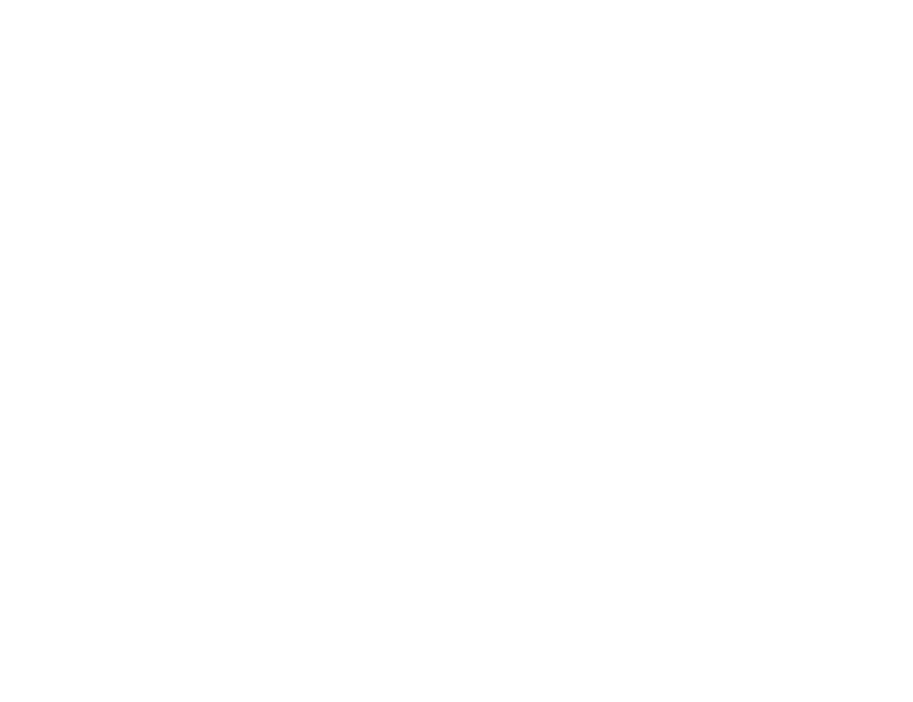
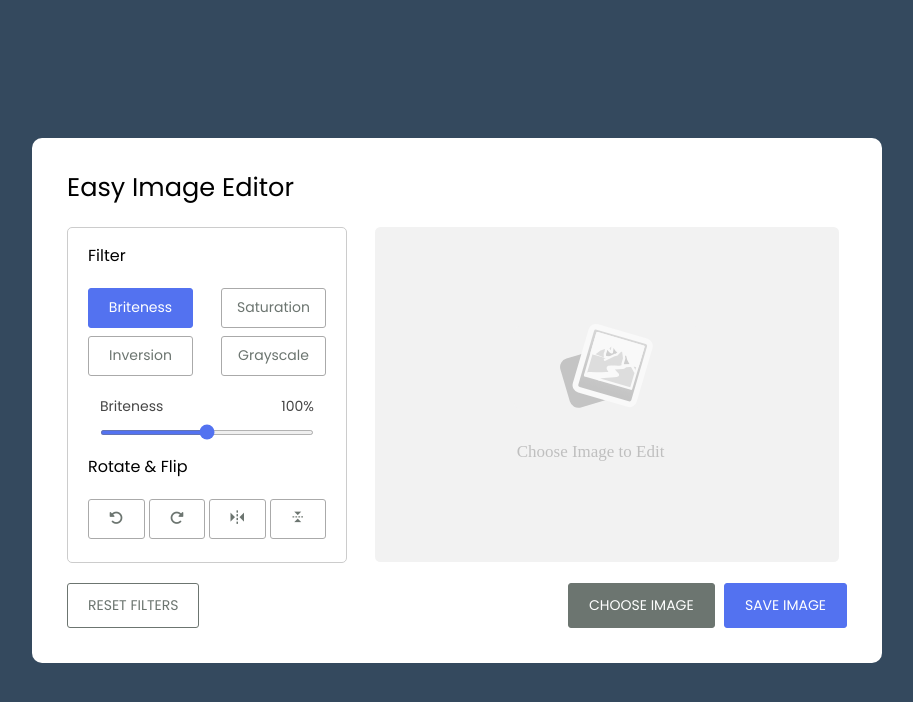
Before and after one commit to Awaischeema1/Image-Editor, a plain HTML site: page index.html in a window 1280 px wide. Shown: the whole page, without its empty margins (183-1096 px from the left). Drawn offline with nearby package versions, Linux system fonts and the light colour scheme.

Commit message:
design complete

```diff
--- a/index.html
+++ b/index.html
@@ -4,10 +4,53 @@
     <meta charset="UTF-8">
     <meta http-equiv="X-UA-Compatible" content="IE=edge">
     <meta name="viewport" content="width=device-width, initial-scale=1.0">
-    <title>Photo Eidtor</title>
+    <title>Easy Image Eidtor</title>
+    <link href='https://unpkg.com/boxicons@2.1.2/css/boxicons.min.css' rel='stylesheet'>
+    <link rel="stylesheet" href="https://cdnjs.cloudflare.com/ajax/libs/font-awesome/6.1.2/css/all.min.css" integrity="sha512-1sCRPdkRXhBV2PBLUdRb4tMg1w2YPf37qatUFeS7zlBy7jJI8Lf4VHwWfZZfpXtYSLy85pkm9GaYVYMfw5BC1A==" crossorigin="anonymous" referrerpolicy="no-referrer" />
     <link rel="stylesheet" href="./style.css">
 </head>
 <body>
-
+    <div class="container">
+        <h2>Easy Image Editor</h2>
+        <div class="wrapper">
+            <div class="editor-panel">
+                <div class="filter">
+                    <label class="title">Filter</label>
+                    <div class="options">
+                        <button class="active">Briteness</button>
+                        <button>Saturation</button>
+                        <button>Inversion</button>
+                        <button>Grayscale</button>
+                    </div>
+                    <div class="slider">
+                        <div class="filter-info">
+                            <p class="name">Briteness</p>
+                            <p class="value">100%</p>
+                        </div>
+                        <input type="range" value="100" min="0" max="200">
+                    </div>
+                </div>
+                <div class="rotate">
+                    <label class="title">Rotate & Flip</label>
+                    <div class="options">
+                        <button><i class="fa-solid fa-rotate-left"></i></button>
+                        <button><i class="fa-solid fa-rotate-right"></i></button>
+                        <button><i class="bx bx-reflect-vertical"></i></button>
+                        <button><i class="bx bx-reflect-horizontal"></i></button>
+                    </div>
+                </div>
+            </div>
+            <div class="preview-image">
+                <img src="./image-placeholder.svg" alt="Editor image preview">
+            </div>
+        </div>
+        <div class="controls">
+            <button class="reset-filter">Reset Filters</button>
+            <div class="row">
+                <button class="choose-img">Choose Image</button>
+                <button class="save-img">Save Image</button>
+            </div>
+        </div>
+    </div>
 </body>
 </html>
--- a/style.css
+++ b/style.css
@@ -5,3 +5,151 @@
     box-sizing: border-box;
     font-family: 'Poppins', sans-serif;
 }
+body{
+    display: flex;
+    align-items: center;
+    justify-content: center;
+    min-height: 100vh;
+    background: #34495e;
+}
+.container{
+    width: 850px;
+    background: #fff;
+    padding: 30px 35px 35px;
+    border-radius: 10px;
+}
+.container h2{
+    font-size: 1.6rem;
+    font-weight: 500;
+}
+.container .wrapper{
+    display: flex;
+    margin: 20px 0;
+    min-height: 335px;
+}
+.wrapper .editor-panel{
+width: 280px;
+padding: 15px 20px;
+border: 1px solid #ccc;
+border-radius: 5px;
+}
+.editor-panel .title{
+    display: block;
+    font-size: 1rem;
+    margin-bottom: 20px;
+}
+.editor-panel .options,.controls{
+    display: flex;
+    flex-wrap: wrap;
+    justify-content: space-between;
+}
+.editor-panel button{
+    height: 40px;
+    font-size: 14px;
+    color: #6c7570;
+    margin-bottom: 8px;
+    border-radius: 3px;
+    border: 1px solid #aaa;
+    cursor: pointer;
+    background: #fff;
+}
+.editor-panel button:hover{
+background: #f5f5f5;
+}
+.editor-panel .filter button{
+    width: calc(100% / 2 - 14px);
+}
+.filter button.active{
+    color: #fff;
+    background: #5372f0;
+    border-color: #5372f0;
+}
+.filter .slider{
+    margin: 12px;
+}
+.slider .filter-info{
+    display: flex;
+    justify-content: space-between;
+    font-size: 14px;
+    color: #464646;
+}
+.slider input{
+    width: 100%;
+    height: 5px;
+    accent-color: #5372f0
+}
+.editor-panel.rotate{
+    margin-top: 17px;
+}
+.editor-panel .rotate button{
+    width: calc(100% / 4 - 3px);
+}
+.rotate button:nth-child(3),
+.rotate button:nth-child(3)
+{
+    font-size: 18px;
+}
+.wrapper .preview-image{
+    margin-left: 20px;
+    display: flex;
+    align-items: center;
+    justify-content: center;
+    flex-grow: 1;
+}
+.preview-image img{
+    max-width: 490px;
+    max-height: 335px;
+    width: 100%;
+    height: 100%;
+    object-fit: contain;
+}
+.controls button{
+    font-size: 14px;
+    padding: 11px 20px;
+    border-radius: 3px;
+    cursor: pointer;
+    background: #fff;
+    color: #fff;
+    text-transform: uppercase;
+}
+.controls .reset-filter{
+    color: #6c7570;
+    border: 1px solid #6c7570;
+}
+.controls .choose-img{
+    background: #6c7570;
+    border: 1px solid #6c7570;
+}
+.controls .save-img{
+    margin-left: 5px;
+    background-color: #5372f0;
+    border: 1px solid #5372f0;
+}
+
+@media screen and (max-width:768px) {
+    .container{
+        padding: 25px;
+    }
+    .container .wrapper{
+        flex-wrap: wrap-reverse;
+    }
+    .wrapper .editor-panel{
+        width: 100%;
+    }
+    .wrapper .preview-image{
+        width: 100%;
+        margin: 0 0 15px;
+    }
+}
+@media screen and (max-width:500px) {
+    .controls button{
+        width: 100%;
+        margin-bottom: 10px;
+    }
+    .controls .row{
+        width: 100%;
+    }
+    .controls .row .save-img{
+        margin-left: 0;
+    }
+}
```
Also changed, not shown: image-placeholder.svg (added).
